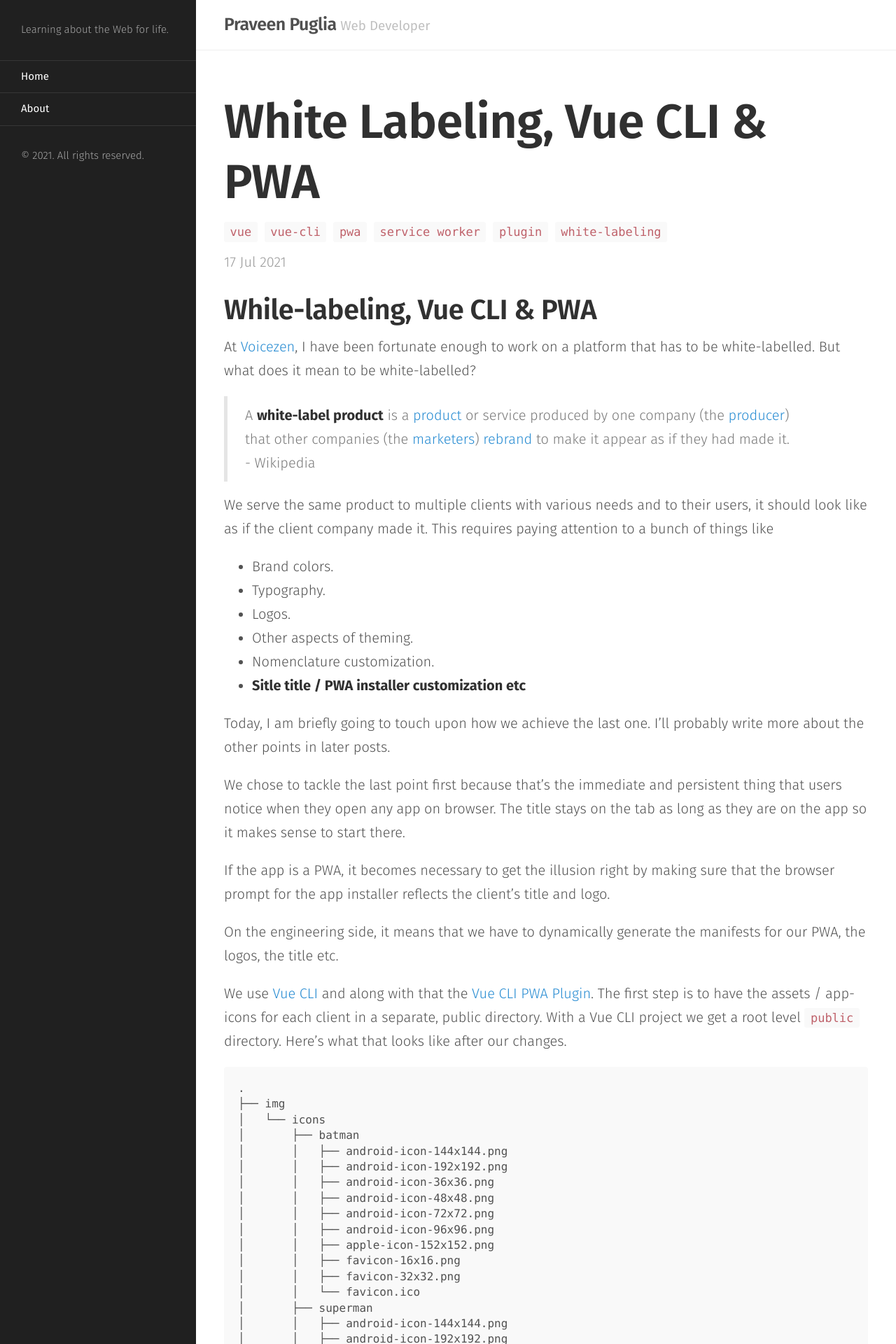
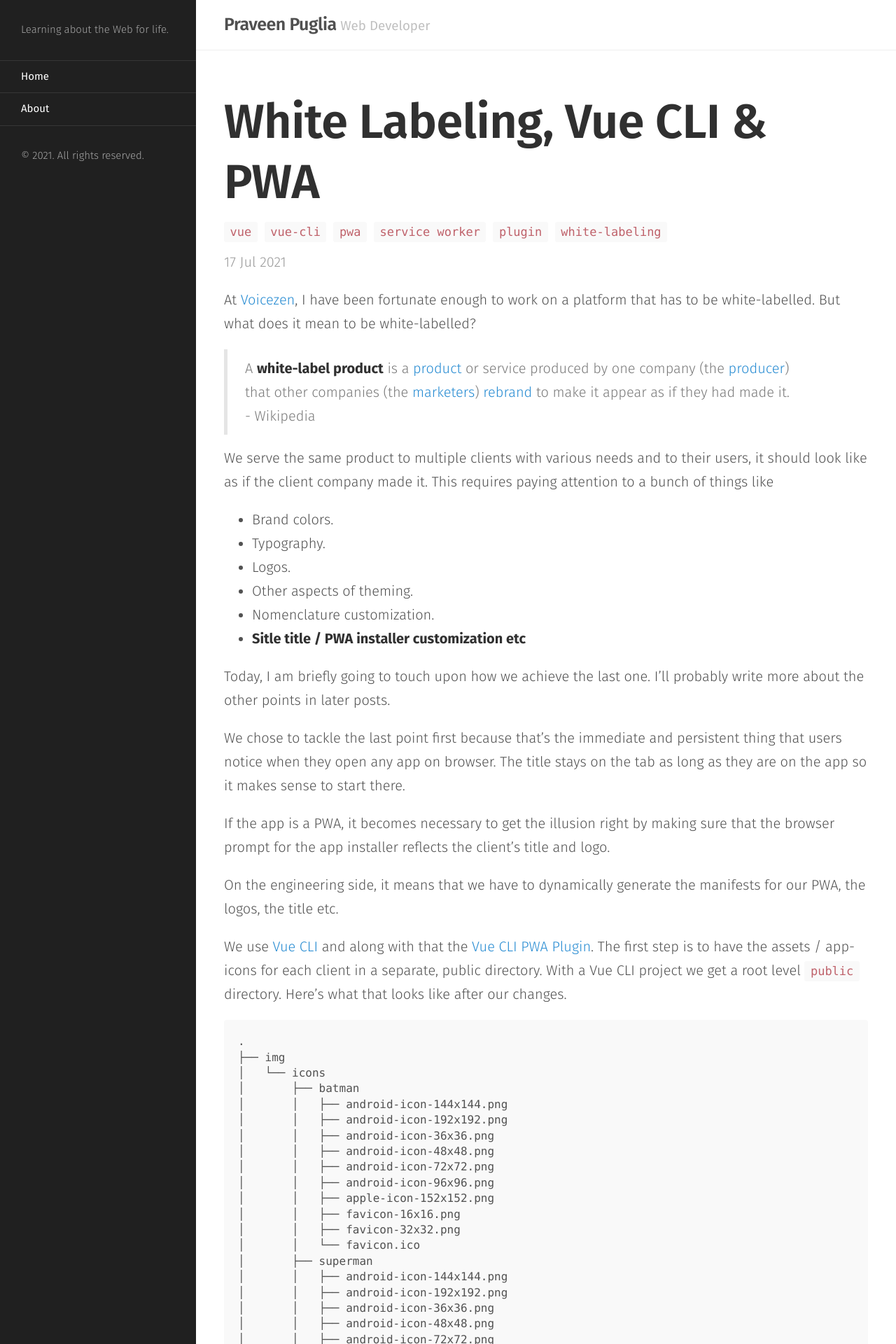
Before and after one commit to praveenpuglia/praveenpuglia.github.io, a Jekyll site: the page built from _posts/2021-07-17-white-labeling-vue-cli-pwa.md, in a window 1280 px wide. Shown: the top 1920 px of the page at 70% size. Built offline with Jekyll 4.4.1, drawn with Linux system fonts in a browser that asks for light colours; comment, search, counter and statistics services are not loaded; some of the changed text lies outside the part shown.

Commit message:
Update 2021-07-17-white-labeling-vue-cli-pwa.md

```diff
--- a/_posts/2021-07-17-white-labeling-vue-cli-pwa.md
+++ b/_posts/2021-07-17-white-labeling-vue-cli-pwa.md
@@ -4,8 +4,6 @@ title: White Labeling, Vue CLI & PWA
 description: "Using Vue CLI PWA plugin to dynamically generate service worker assets for different clients"
 tags: [vue, vue-cli, pwa, service worker, plugin, white-labeling]
 ---
-
-# While-labeling, Vue CLI & PWA
 
 At [Voicezen](https://voicezen.ai/), I have been fortunate enough to work on a platform that has to be white-labelled. But what does it mean to be white-labelled?
 
```
